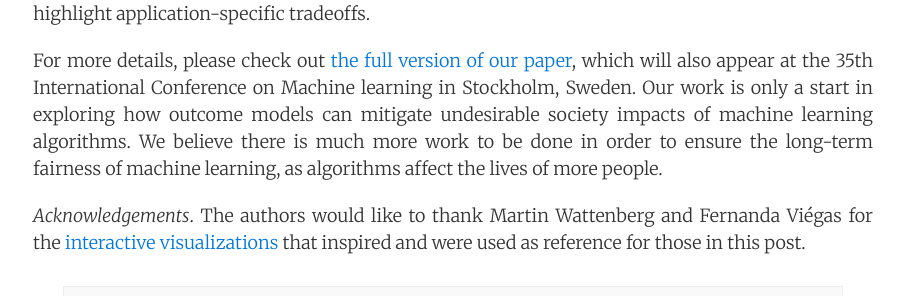
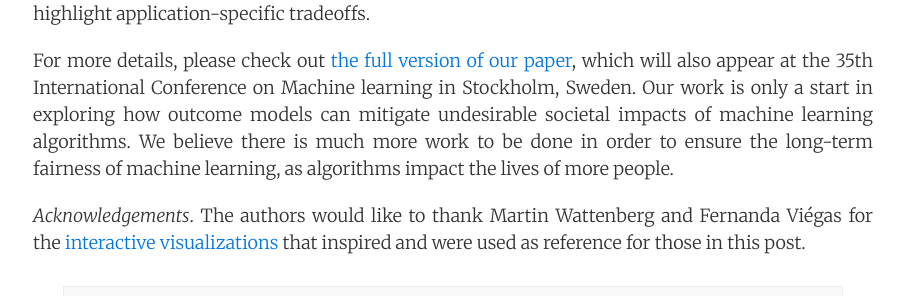
Before and after one commit to bairblog/bairblog.github.io, a Jekyll site: the page built from _posts/2018-05-17-delayed-impact.md, in a window 1280 px wide and 900 px high, scrolled down 6437 px. Shown: the part 401-697 px from the top of the window, without its empty margins (187-1091 px from the left). Built offline with Jekyll 4.4.1, drawn with Linux system fonts in a browser that asks for light colours; nearby versions of some CDN libraries.

Commit message:
Update 2018-05-17-delayed-impact.md

```diff
--- a/_posts/2018-05-17-delayed-impact.md
+++ b/_posts/2018-05-17-delayed-impact.md
@@ -381,10 +381,10 @@ tradeoffs.
 
 For more details, please check out [the full version of our paper][1], which will
 also appear at the 35th International Conference on Machine learning in Stockholm, Sweden. Our work
-is only a start in exploring how outcome models can mitigate undesirable society
+is only a start in exploring how outcome models can mitigate undesirable societal
 impacts of machine learning algorithms. We believe there is much more work to be
 done in order to ensure the long-term fairness of machine learning, as
-algorithms affect the lives of more people.
+algorithms impact the lives of more people.
 
 
 *Acknowledgements*. The authors would like to thank Martin Wattenberg and
```
